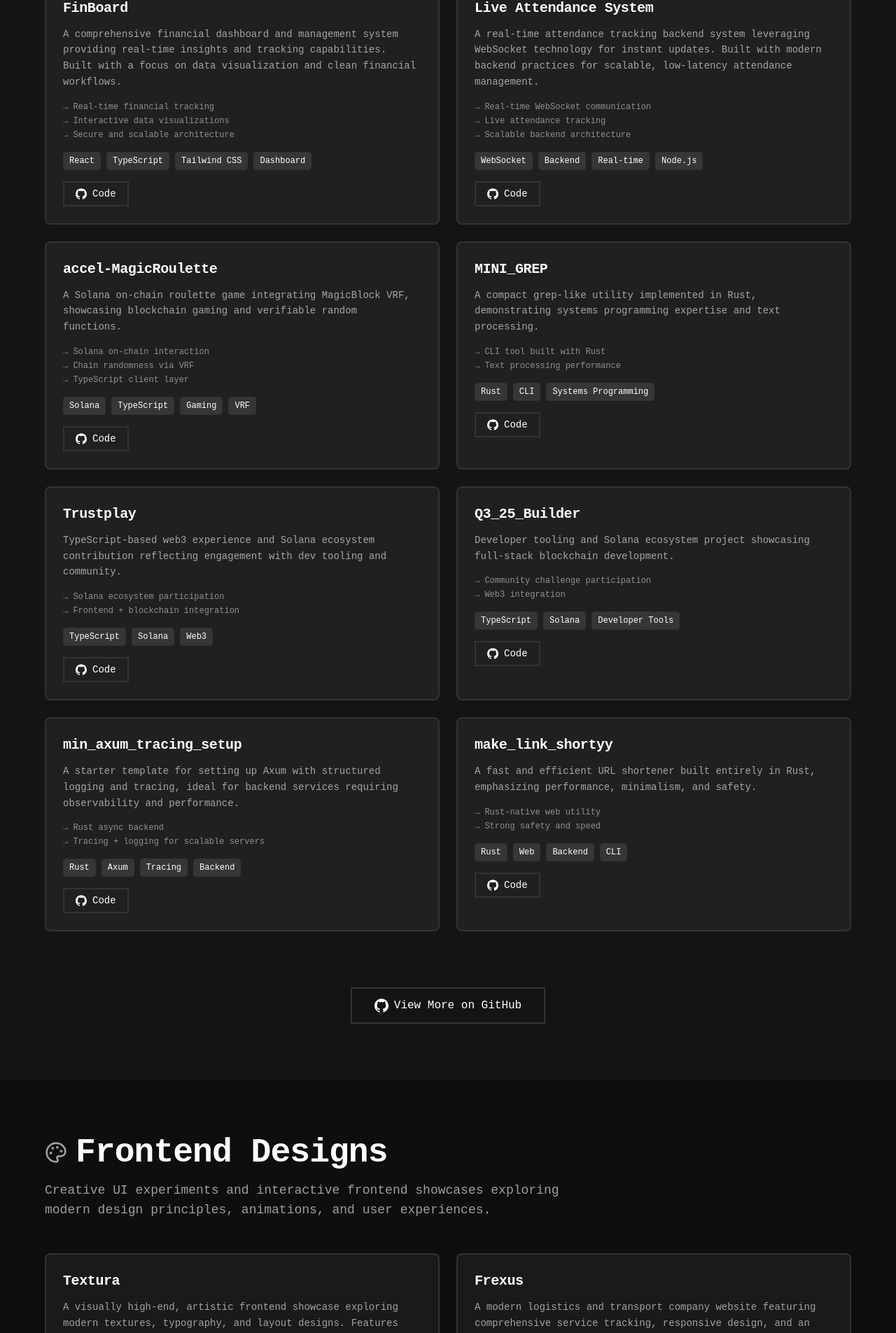
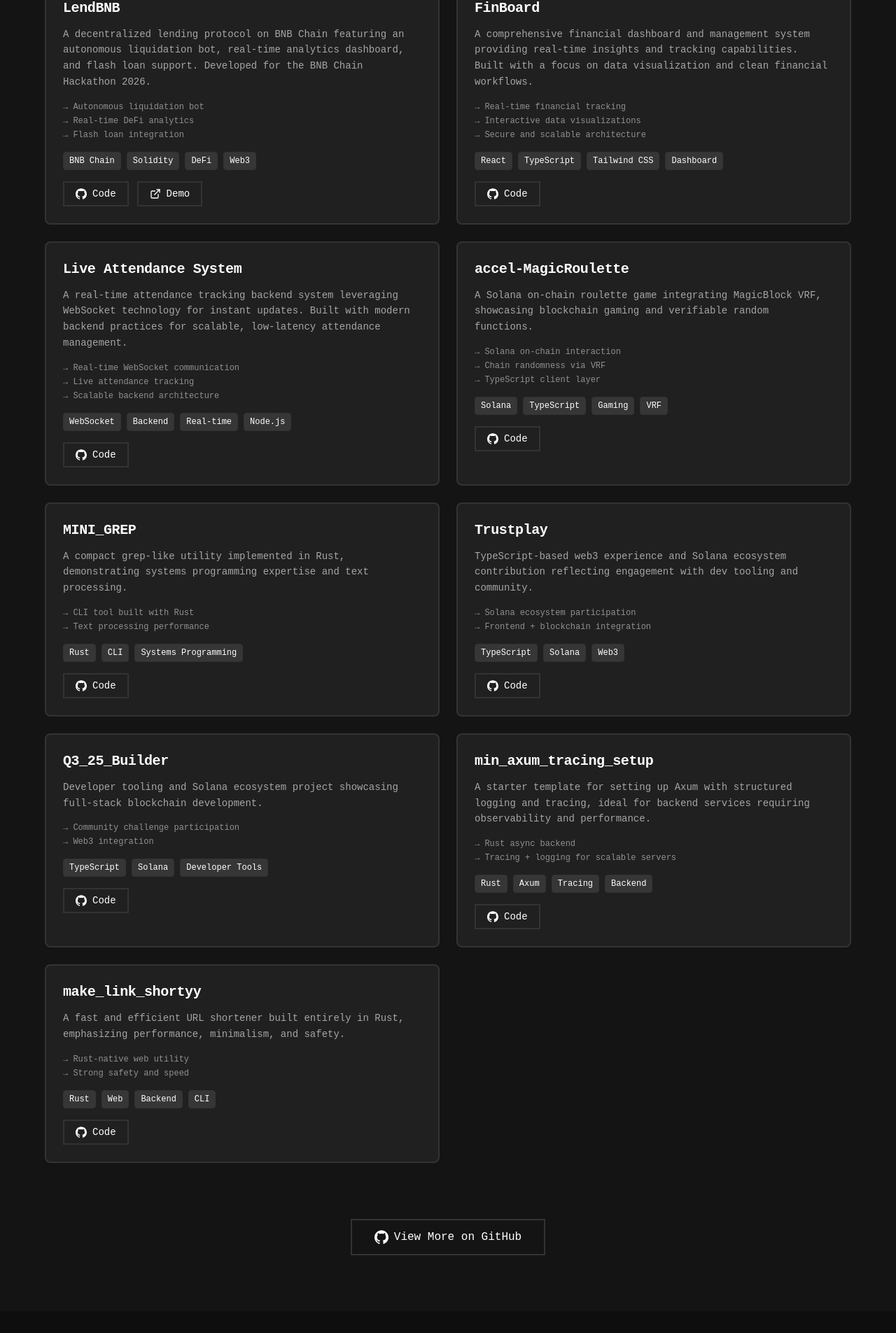
Before and after one commit to deepesh-sr/golden_retriever, a React (Vite) app: page / in a window 1280 px wide. Shown: the part 3074-4979 px from the top of the page at 70% size. Built offline with nearby package versions, Linux system fonts and the light colour scheme.

Commit message:
project update

```diff
--- a/src/components/FrontendDesigns.tsx
+++ b/src/components/FrontendDesigns.tsx
@@ -6,9 +6,9 @@
   const designs = [
     {
       title: "Textura",
-      description: "A visually high-end, artistic frontend showcase exploring modern textures, typography, and layout designs. Features interactive elements and a premium aesthetic.",
-      tags: ["React", "Tailwind CSS", "UI/UX", "Artistic"],
-      github: "https://github.com/deepesh-sr/textura",
+      description: "Intelligent Digital Strategy CMS. A modern, responsive Content Management System and blog platform designed for content creators. Features high-end animations, a dedicated insights archive, and a robust admin dashboard for real-time management.",
+      tags: ["React", "CMS", "Tailwind CSS", "Animations"],
+      github: "https://github.com/deepesh-sr/Textura",
       demo: "https://textura-sigma.vercel.app/",
     },
     {
--- a/src/components/Projects.tsx
+++ b/src/components/Projects.tsx
@@ -4,6 +4,19 @@
 
 export const Projects = () => {
   const projects = [
+    {
+      title: "LendBNB",
+      description:
+        "A decentralized lending protocol on BNB Chain featuring an autonomous liquidation bot, real-time analytics dashboard, and flash loan support. Developed for the BNB Chain Hackathon 2026.",
+      tags: ["BNB Chain", "Solidity", "DeFi", "Web3"],
+      highlights: [
+        "Autonomous liquidation bot",
+        "Real-time DeFi analytics",
+        "Flash loan integration",
+      ],
+      github: "https://github.com/deepesh-sr/LendBNB",
+      demo: "https://lendchain-bnb.vercel.app/",
+    },
     {
       title: "FinBoard",
       description:
```
